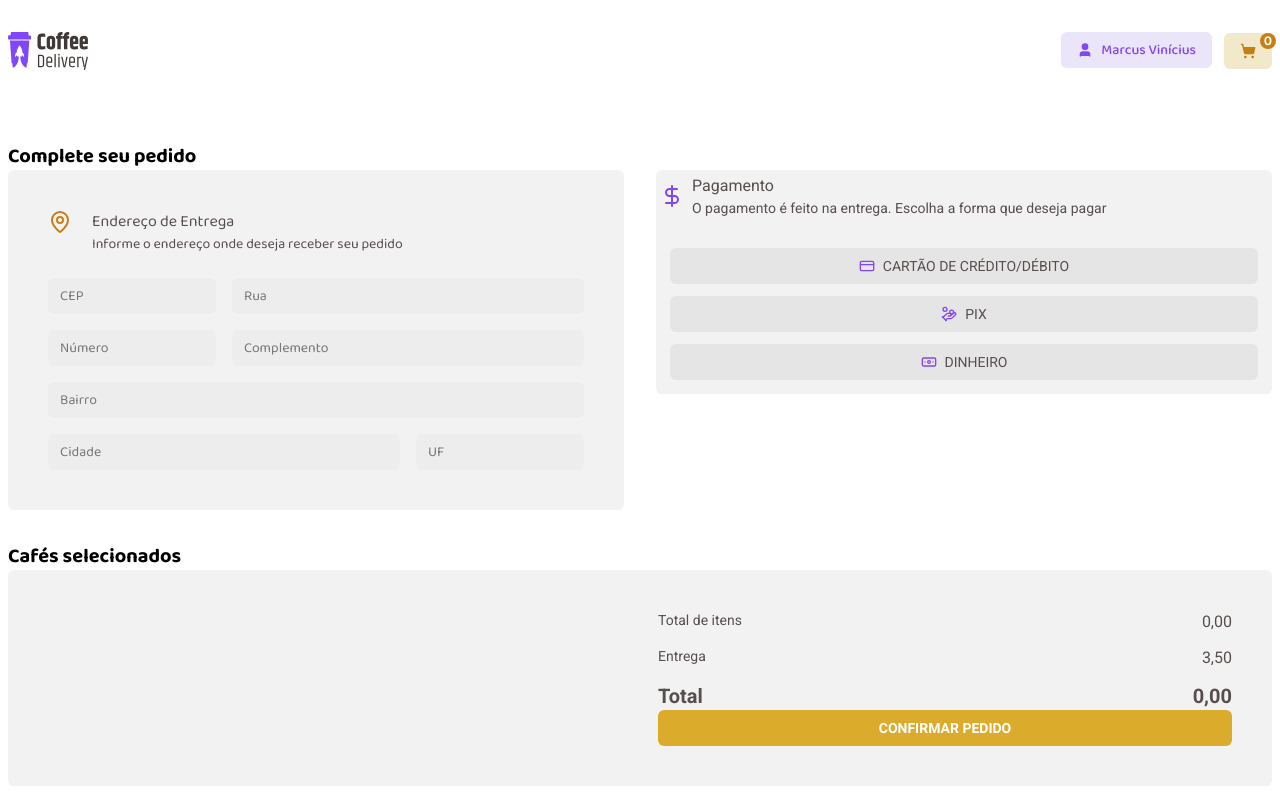
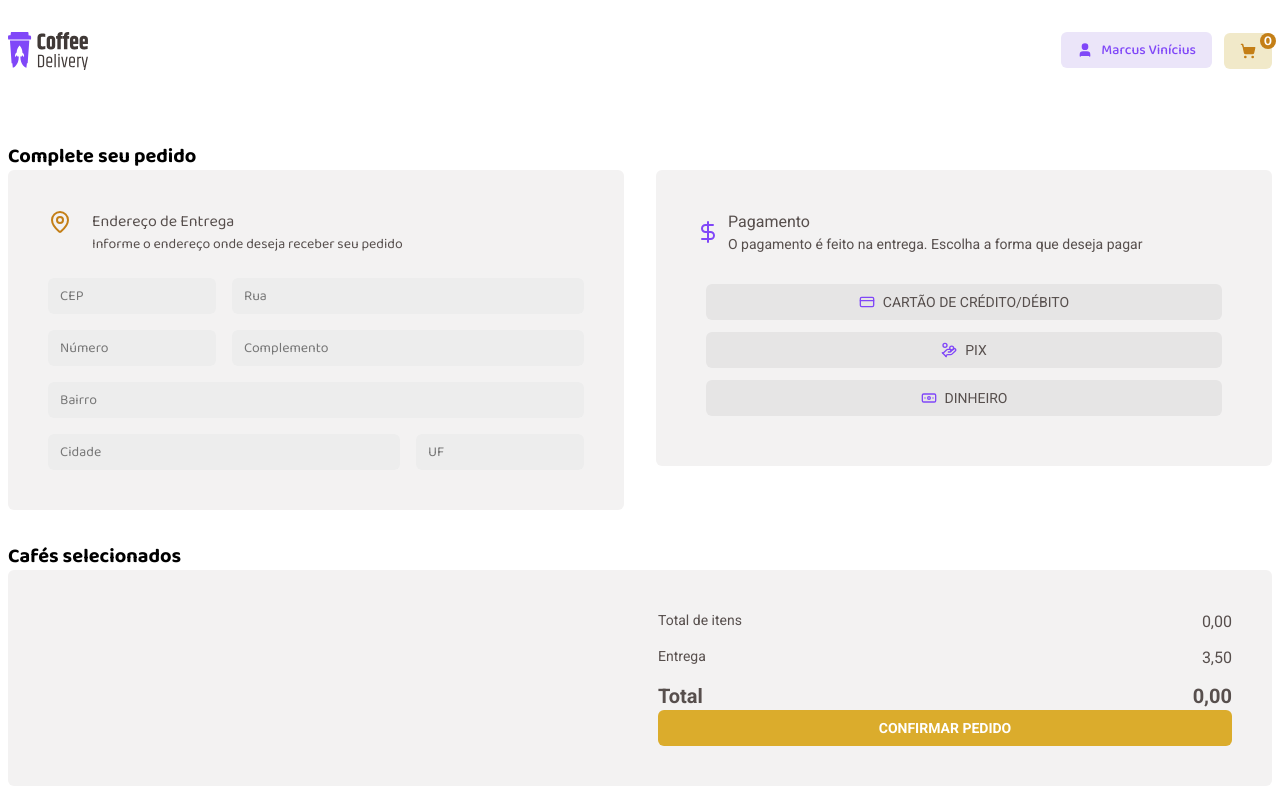
Before and after one commit to viniseven/coffee_delivery_frontend, a React (Vite) app: page /checkoutpayment in a window 1280 px wide. Built offline with nearby package versions, Linux system fonts and the light colour scheme.

Commit message:
refactor: adjust padding component

```diff
--- a/src/components/ContainerPaymentMethod.tsx
+++ b/src/components/ContainerPaymentMethod.tsx
@@ -3,7 +3,7 @@ import { Button } from "./ui/button"
 
 function ContainerPaymentMethod() {
 	return (
-		<div className="bg-base-card font-content flex h-fit flex-col gap-5 rounded-md p-1">
+		<div className="bg-base-card font-content flex h-fit flex-col gap-5 rounded-md p-10">
 			<div className="text-base-text flex items-center gap-2">
 				<DollarSign className="text-purple" />
 				<div>
```
